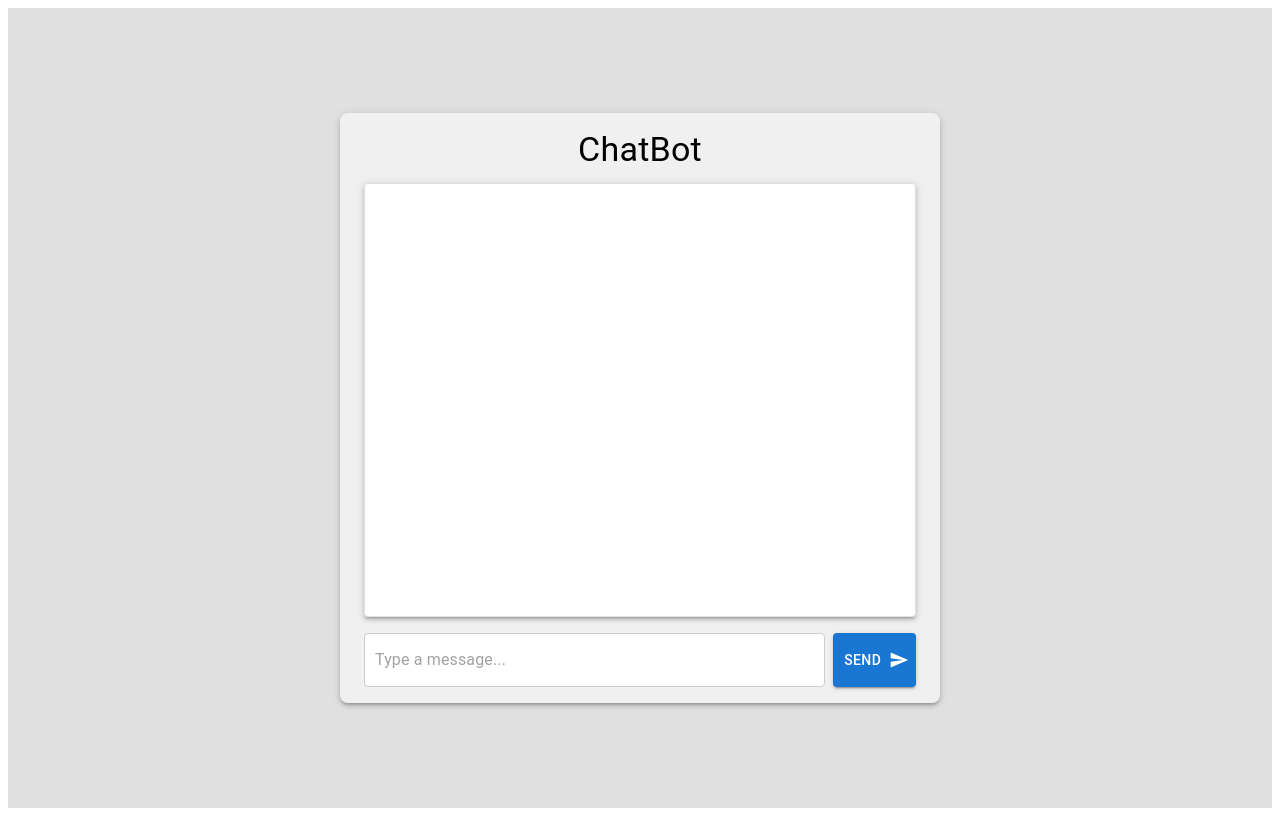
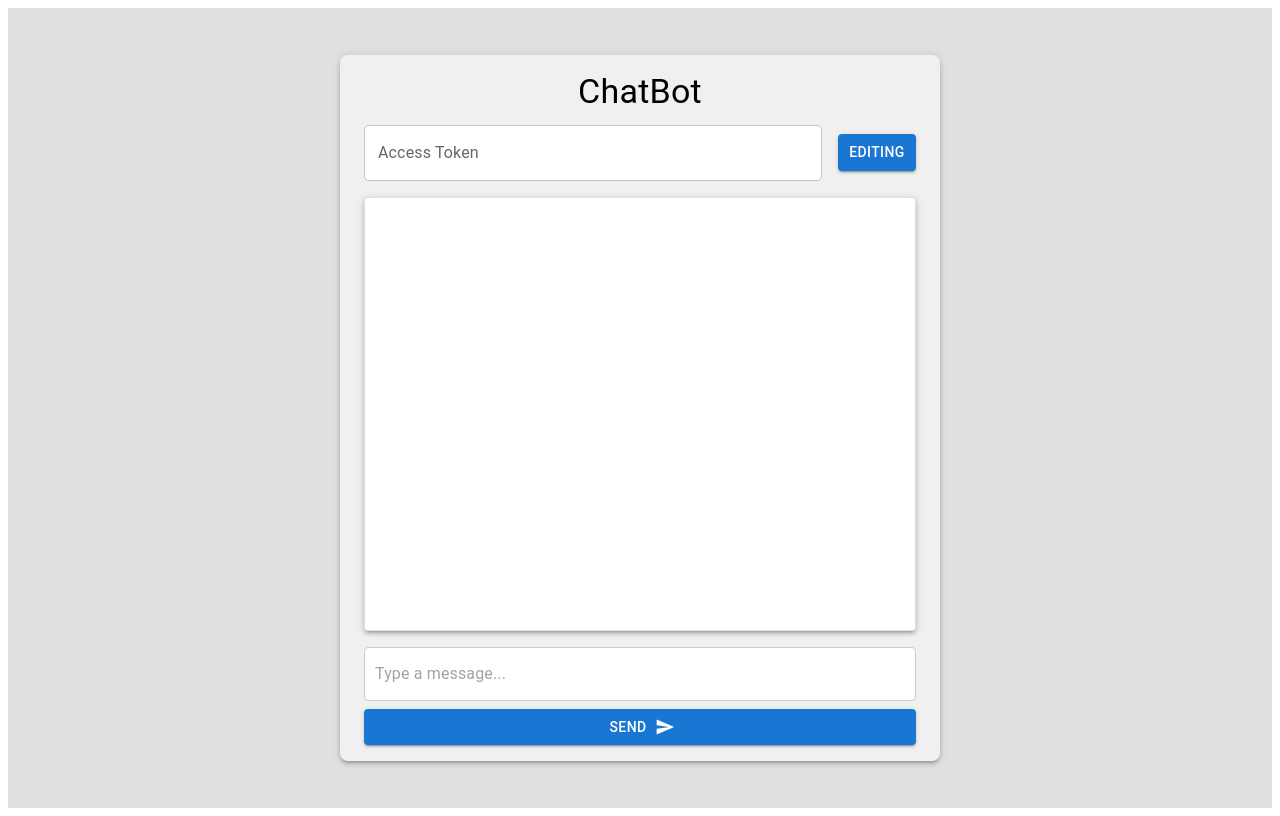
Before and after one commit to shan2new/chatbot, a Next.js app in the folder frontend/: page / in a window 1280 px wide. Built offline with nearby package versions, Linux system fonts and the light colour scheme.

Commit message:
feat: securing the app from external abuse

```diff
--- a/frontend/package.json
+++ b/frontend/package.json
@@ -16,7 +16,8 @@
     "axios": "^1.7.2",
     "next": "^14.2.4",
     "react": "^18.3.1",
-    "react-dom": "^18.3.1"
+    "react-dom": "^18.3.1",
+    "react-toastify": "^10.0.5"
   },
   "devDependencies": {
     "@types/node": "^20.14.5",
--- a/frontend/src/app/components/Chatbot.tsx
+++ b/frontend/src/app/components/Chatbot.tsx
@@ -1,6 +1,6 @@
 "use client";
 
-import React, { useState, useEffect, useRef } from 'react';
+import React, { useState, useEffect, useRef, KeyboardEvent, ChangeEvent } from 'react';
 import axios from 'axios';
 import {
   Box,
@@ -15,9 +15,12 @@ import {
   ListItemAvatar,
   Avatar,
   CircularProgress,
+  TextField,
 } from '@mui/material';
 import { styled } from '@mui/material/styles';
 import SendIcon from '@mui/icons-material/Send';
+import { ToastContainer, toast } from 'react-toastify';
+import 'react-toastify/dist/ReactToastify.css';
 
 const ChatBox = styled(Paper)(({ theme }) => ({
   height: '400px',
@@ -31,14 +34,23 @@ const ChatBox = styled(Paper)(({ theme }) => ({
 const InputContainer = styled(Box)(({ theme }) => ({
   display: 'flex',
   marginTop: theme.spacing(2),
+  flexDirection: 'column',
 }));
 
-const ChatBot = () => {
-  const [messages, setMessages] = useState([]);
-  const [input, setInput] = useState('');
-  const [sessionId, setSessionId] = useState('default-session-id'); // you can generate a unique session ID if needed
-  const [loading, setLoading] = useState(false);
-  const chatBoxRef = useRef(null);
+interface Message {
+  role: 'user' | 'assistant';
+  content: string;
+}
+
+const ChatBot: React.FC = () => {
+  const [messages, setMessages] = useState<Message[]>([]);
+  const [input, setInput] = useState<string>('');
+  const [sessionId, setSessionId] = useState<string>('default-session-id');
+  const [accessToken, setAccessToken] = useState<string>('');
+  const [loading, setLoading] = useState<boolean>(false);
+  const [isEditing, setIsEditing] = useState<boolean>(true);
+  const [showRetry, setShowRetry] = useState<boolean>(false);
+  const chatBoxRef = useRef<HTMLDivElement>(null);
 
   const scrollToBottom = () => {
     if (chatBoxRef.current) {
@@ -51,26 +63,63 @@ const ChatBot = () => {
     scrollToBottom();
   }, [messages, loading]);
 
-  const handleSendMessage = async () => {
-    if (!input) return;
+  const handleSendMessage = async (customInput = null) => {
+    const content = customInput || input;
+    if (!content || !accessToken) return;
 
-    const userMessage = { role: 'user', content: input };
+    const userMessage: Message = { role: 'user', content: content };
     setMessages((prevMessages) => [...prevMessages, userMessage]);
     setInput('');
     setLoading(true);
+    setShowRetry(false);
 
     try {
-      const response = await axios.post('/api/query', {
+      const response = await axios.post('http://localhost:8000/api/query', {
         session_id: sessionId,
-        query: input,
+        query: content,
+        access_token: accessToken,
       });
 
-      const botMessage = { role: 'assistant', content: response.data.answer };
+      const botMessage: Message = { role: 'assistant', content: response.data.answer };
       setMessages((prevMessages) => [...prevMessages, botMessage]);
       setLoading(false);
     } catch (error) {
       console.error('Error sending message:', error);
+      toast.error('Something went wrong, please try again later.');
       setLoading(false);
+      setShowRetry(true);
+    }
+  };
+
+  const handleKeyPressToken = (e: KeyboardEvent<HTMLInputElement>) => {
+    if (e.key === 'Enter' && accessToken && accessToken != '') {
+      setIsEditing(false);
+    }
+  };
+
+  const handleKeyPressMessage = (e: KeyboardEvent<HTMLInputElement>) => {
+    if (e.key === 'Enter' && input != '') {
+      handleSendMessage();
+    }
+  };
+
+  const handleAccessTokenChange = (e: ChangeEvent<HTMLInputElement>) => {
+    const token = e.target.value;
+    setAccessToken(token);
+  };
+
+  const handleRetry = () => {
+    const lastMessage = messages.at(-1);
+    if(lastMessage) {
+      handleSendMessage(lastMessage.content);
+    }
+  }
+
+  const handleSaveClick = () => {
+    if (isEditing) {
+      setIsEditing(false);
+    } else {
+      setIsEditing(true);
     }
   };
 
@@ -79,6 +128,28 @@ const ChatBot = () => {
       <Typography variant="h4" align="center" gutterBottom>
         ChatBot
       </Typography>
+      <Box display="flex" alignItems="center" sx={{ mb: 2 }}>
+        <TextField
+          label="Access Token"
+          value={accessToken}
+          onChange={handleAccessTokenChange}
+          variant="outlined"
+          fullWidth
+          disabled={!isEditing}
+          sx={{
+            mr: 2,
+            bgcolor: isEditing ? '#fff' : '#e0e0e0',
+          }}
+          onKeyPress={handleKeyPressToken}
+        />
+        <Button
+          variant="contained"
+          color={isEditing ? "primary" : "secondary"}
+          onClick={handleSaveClick}
+        >
+          {isEditing ? 'Editing' : 'Saved'}
+        </Button>
+      </Box>
       <ChatBox ref={chatBoxRef} elevation={3}>
         <List>
           {messages.map((msg, index) => (
@@ -110,6 +181,18 @@ const ChatBot = () => {
               />
             </ListItem>
           )}
+          {showRetry && (
+            <ListItem alignItems="flex-start">
+              <ListItemText
+                primary="Error"
+                secondary={
+                  <Button variant="contained" color="error" onClick={handleRetry}>
+                    Try Again
+                  </Button>
+                }
+              />
+            </ListItem>
+          )}
           <div ref={chatBoxRef} />
         </List>
       </ChatBox>
@@ -117,7 +200,7 @@ const ChatBot = () => {
         <InputBase
           value={input}
           onChange={(e) => setInput(e.target.value)}
-          onKeyPress={(e) => e.key === 'Enter' && handleSendMessage()}
+          onKeyPress={handleKeyPressMessage}
           placeholder="Type a message..."
           fullWidth
           sx={{
@@ -126,12 +209,21 @@ const ChatBot = () => {
             border: '1px solid #ccc',
             bgcolor: '#fff',
             marginRight: 1,
+            marginBottom: 1,
           }}
+          disabled={loading}
         />
-        <Button variant="contained" color="primary" onClick={handleSendMessage} endIcon={<SendIcon />}>
+        <Button
+          variant="contained"
+          color="primary"
+          onClick={handleSendMessage}
+          endIcon={<SendIcon />}
+          disabled={loading}
+        >
           Send
         </Button>
       </InputContainer>
+      <ToastContainer />
     </Container>
   );
 };
```
Also changed, not shown: 2 other files (tests, documents, lock files or other folders).
